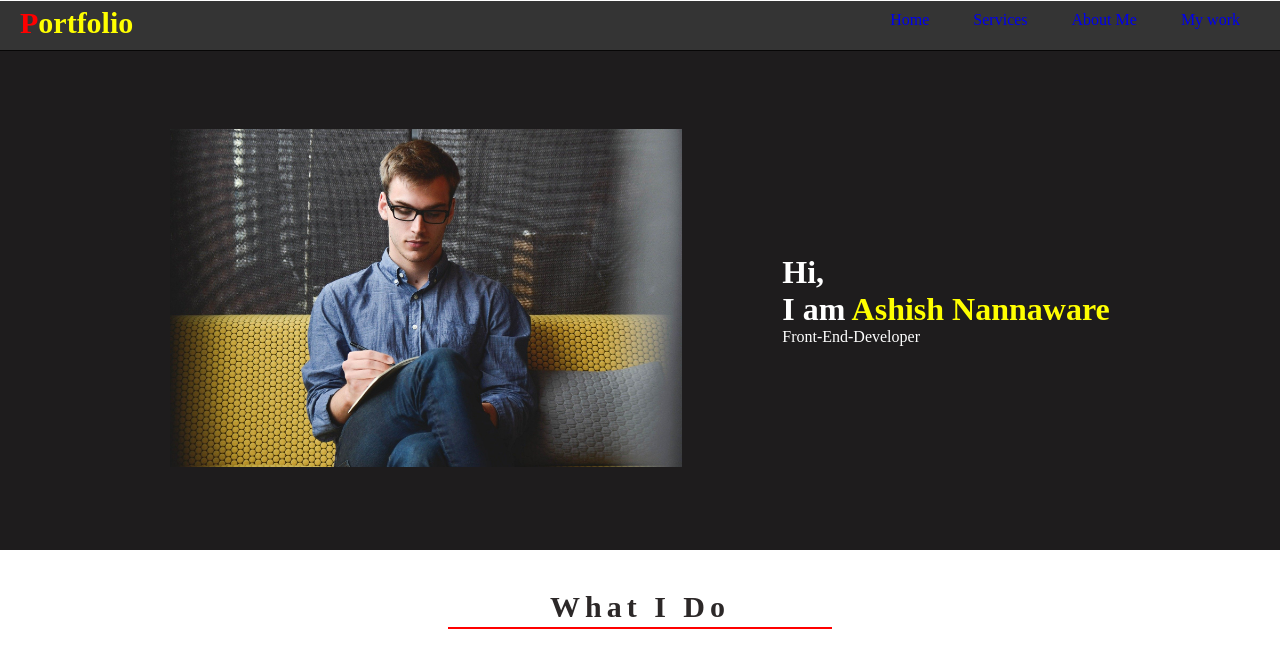
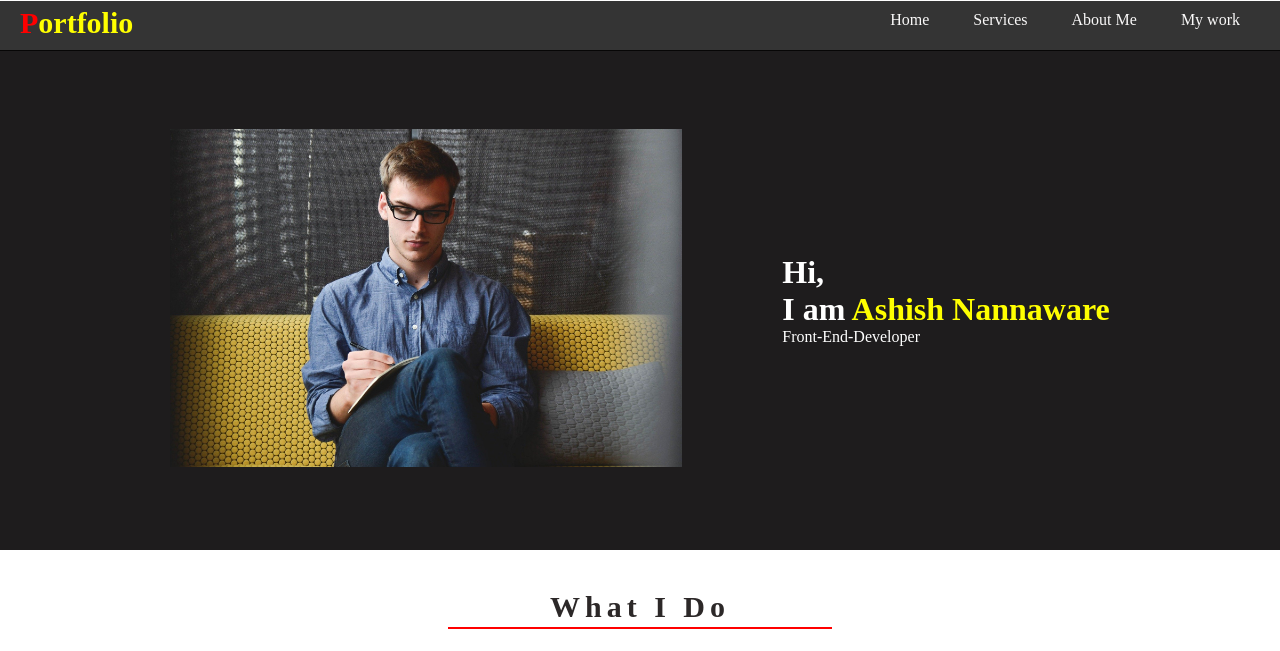
Before and after one commit to ashishnannaware/Portfolio-HTML-CSS, a plain HTML site: page index.html in a window 1280 px wide. Shown: the top 651 px of the page. Drawn offline with Linux system fonts and the light colour scheme.

Commit message:
Update style.css

```diff
--- a/style.css
+++ b/style.css
@@ -23,7 +23,7 @@
 .nav ul {list-style: none; margin-top: 10px;}
 .nav ul li{ display: inline;
             padding:20px 20px;}
-            .nav ul li a{text-decoration: none; color:rgb(250, 249, 249), transition:linear 1s ease;}
+            .nav ul li a{text-decoration: none; color:rgb(250, 249, 249); transition:linear 1s ease;}
 
 /*          .nav ul li a:hover{ color:red; font-size:25px; } */
 
```
